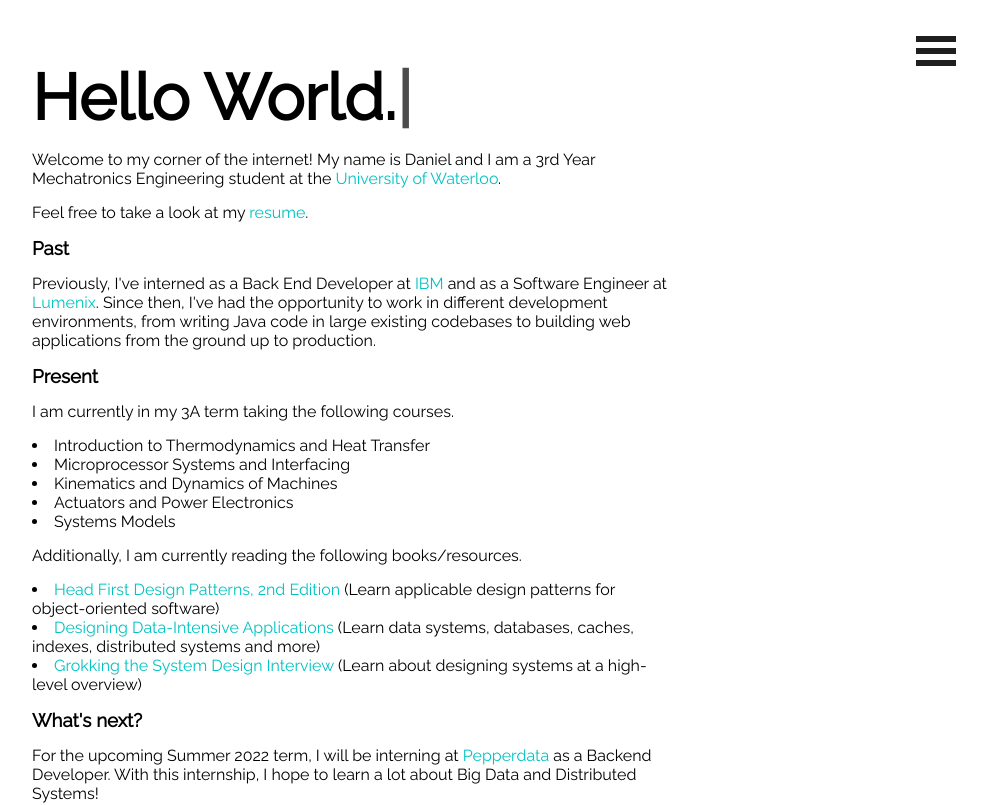
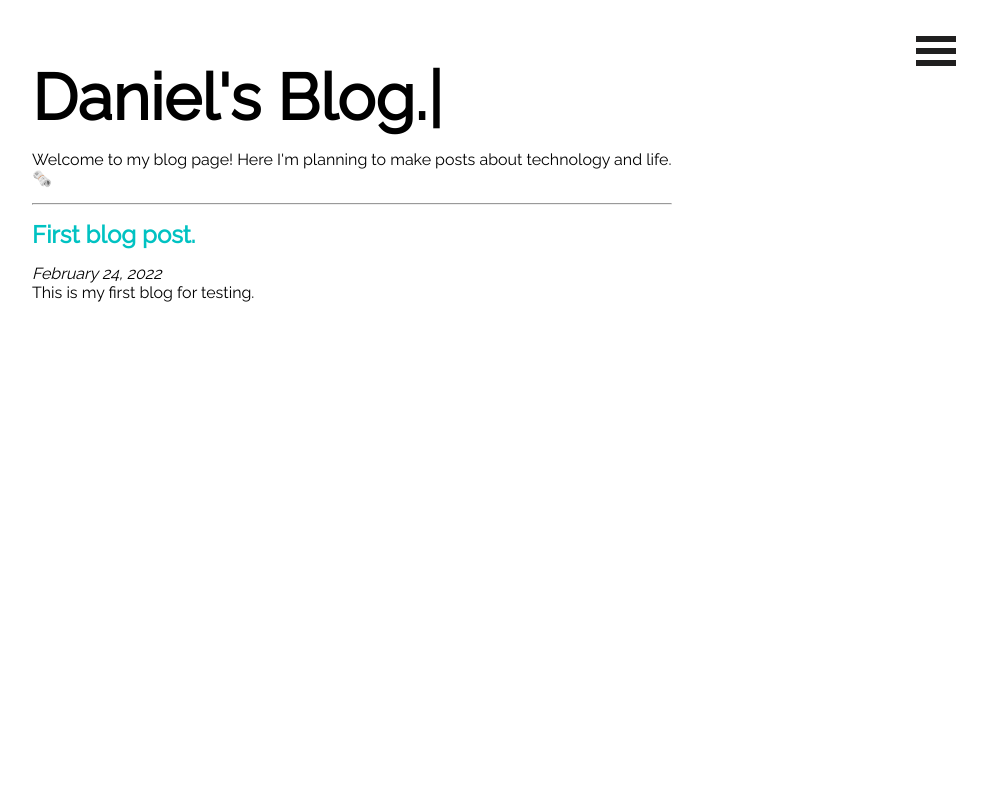
Before and after one commit to DanielBL01/DanielBL01.github.io, a React (Create React App) app: page /blog in a window 1280 px wide. Shown: the top 805 px of the page, without its empty margins (288-1275 px from the left). Built offline with nearby package versions, Linux system fonts and the light colour scheme.

Commit message:
add blog

```diff
--- a/src/App.js
+++ b/src/App.js
@@ -3,8 +3,9 @@ import Home from "./components/Home";
 import About from "./components/About";
 import Projects from "./components/Projects";
 import Experience from "./components/Experience";
-// import Blog from "./components/Blog";
+import Blog from "./components/Blog";
 import Sidebar from "./components/Sidebar";
+import Test from "./components/content/Test";
 
 import {
   BrowserRouter as Router,
@@ -29,9 +30,12 @@ function App() {
               <Route path="/experience">
                 <Experience />
               </Route>
-              {/* <Route path="/blog">
+              <Route path="/blog">
                 <Blog />
-              </Route> */}
+              </Route>
+              <Route path="/content/test">
+                <Test />
+              </Route>
               <Route path="/">
                 <Home />
               </Route>
--- a/src/components/About.js
+++ b/src/components/About.js
@@ -24,7 +24,7 @@ function About() {
                 program which incorporates Mechanical Engineering, Control Engineering, Electronics, and Computer Science
             </p>
             <p>
-                My professional goal is become a Software Engineer working in the field of Backend & Infrastructure, Distributed Systems, Microservice Architecture and Big Data. What I love most about
+                My professional goal is become a Software Engineer working in the field of Backend & Infrastructure, Distributed Systems, Microservices and Big Data. What I love most about
                 Software Engineering is that there is always room to learn and grow. It really is a field of endless learning as current
                 technologies improve and new ones emerge. I also enjoy coding as a way of challenging myself to improve my general problem
                 solving. I always enjoy tackling a good algorithms and data structure problem since it's a great way to keep my computer science
--- a/src/components/Blog.js
+++ b/src/components/Blog.js
@@ -1,35 +1,31 @@
 import React from "react";
 import Typewriter from "typewriter-effect";
-import SyntaxHighlighter from 'react-syntax-highlighter';
-import { atomOneLight } from 'react-syntax-highlighter/dist/esm/styles/hljs';
 
 function Blog() {
-    const codeString =
-    `
-    public class Blog {
-        public static void main(String[] args) {
-            System.out.println("Welcome to my Blog!");
-        }
-    }
-    `
     return (
         <div className="container">
             <h1 className="page-header">
                 <Typewriter
                     onInit={(typewriter)=> {
                     typewriter
-                    .typeString("My Blog.")
+                    .typeString("Daniel's Blog.")
                     .start();
                     }}
                 />
             </h1>
             <p>
-                Check out some of my posts!
+                Welcome to my blog page! Here I'm planning to make posts about technology and life. 🗞️
             </p>
             <hr />
-            <SyntaxHighlighter language="java" style={atomOneLight} className="snippet">
-                {codeString}
-            </SyntaxHighlighter>
+            <p>
+                <h2>
+                    <a href="/content/test">First blog post.</a>
+                </h2>
+                <p>
+                    <i>February 24, 2022</i><br />
+                    This is my first blog for testing.
+                </p>
+            </p>
         </div>
     )
 }
--- a/src/components/Experience.js
+++ b/src/components/Experience.js
@@ -15,7 +15,7 @@ function Experience() {
                 />
             </h1>
             <p>
-                A timeline of my work experience. ⏲️
+                A timeline of my work experience. 👷🏻‍♂️
             </p>
             <hr />
         </div>
--- a/src/components/Home.js
+++ b/src/components/Home.js
@@ -18,10 +18,7 @@ function Home() {
             </h1>
             <p>
                 Welcome to my corner of the internet! My name is Daniel and I am a 3rd Year Mechatronics Engineering student at the
-                <a href="https://uwaterloo.ca/"> University of Waterloo</a>.
-            </p>
-            <p>
-                Feel free to take a look at my<a href="/resume.pdf" target="_blank"> resume</a>.
+                <a href="https://uwaterloo.ca/"> University of Waterloo</a>. Feel free to take a look at my<a href="/resume.pdf" target="_blank"> resume</a>.
             </p>
             <h3>Past</h3>
             <p>
--- a/src/components/Sidebar.js
+++ b/src/components/Sidebar.js
@@ -8,6 +8,7 @@ function Sidebar() {
             <a className="menu-item" href="/about">About.</a>
             <a className="menu-item" href="/projects">Projects.</a>
             <a className="menu-item" href="/experience">Experience.</a>
+            <a className="menu-item" href="/blog">Blog.</a>
       </Options>
     )
 }
--- /dev/null
+++ b/src/components/content/Test.js
@@ -0,0 +1,27 @@
+import React from "react";
+
+function Test() {
+    return (
+        <div className="container">
+            <h1 className="page-header">
+                This is the Title
+            </h1>
+            <p>
+                <a href="/">Daniel Lee</a> <i>February 24, 2022</i> • 1 min read
+            </p>
+            <hr />
+            <p>
+                Lorem ipsum dolor sit amet, consectetur adipiscing elit, sed do eiusmod tempor incididunt ut labore et dolore magna aliqua. Ut enim ad minim veniam,
+                quis nostrud exercitation ullamco laboris nisi ut aliquip ex ea commodo consequat. Duis aute irure dolor in reprehenderit in voluptate velit esse cillum
+                dolore eu fugiat nulla pariatur. Excepteur sint occaecat cupidatat non proident, sunt in culpa qui officia deserunt mollit anim id est laborum.
+            </p>
+            <p>
+                Lorem ipsum dolor sit amet, consectetur adipiscing elit, sed do eiusmod tempor incididunt ut labore et dolore magna aliqua. Ut enim ad minim veniam,
+                quis nostrud exercitation ullamco laboris nisi ut aliquip ex ea commodo consequat. Duis aute irure dolor in reprehenderit in voluptate velit esse cillum
+                dolore eu fugiat nulla pariatur. Excepteur sint occaecat cupidatat non proident, sunt in culpa qui officia deserunt mollit anim id est laborum.
+            </p>
+        </div>
+    )
+}
+
+export default Test;
--- a/src/styles/App.css
+++ b/src/styles/App.css
@@ -195,7 +195,6 @@ img {
 }
 
 .bm-menu {
-    background-color: #5e5e5e;
     padding: 2.5em 1.5em 0;
     font-size: 1.15em;
 }
@@ -216,8 +215,8 @@ img {
     text-align: left;
     text-decoration: none;
     transition: color 0.2s;
-    margin-bottom: 35px;
-    font-size: 21px;
+    margin-bottom: 50px;
+    font-size: 28px;
 }
 
 .bm-overlay {
```
